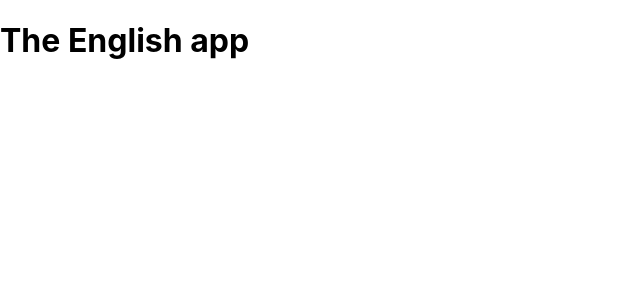
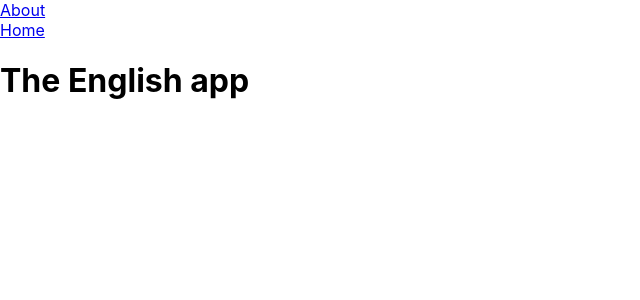
Before and after one commit to CarlosVega250/test-pwa, a React (Create React App) app: page / in a window 1280 px wide. Shown: the top 300 px of the page, without its empty margins (0-640 px from the left). Built offline with nearby package versions, Linux system fonts and the light colour scheme.

Commit message:
Add links

```diff
--- a/src/App.tsx
+++ b/src/App.tsx
@@ -1,10 +1,13 @@
-import  { lazy } from "react";
+import { Link } from "react-router-dom";
 import { BrowserRouter as Router, Routes, Route } from "react-router-dom";
-const About = lazy(() => import("./About"));
-const Home = lazy(() => import("./Home"));
+import About from "./About";
+import Home from "./Home";
 
 const App = () => (
   <Router>
+    <Link to="/about">About</Link>
+    <br />
+    <Link to="/">Home</Link>
     <Routes>
       <Route path="/" element={<Home />}></Route>
       <Route path="about" element={<About />}></Route>
```
